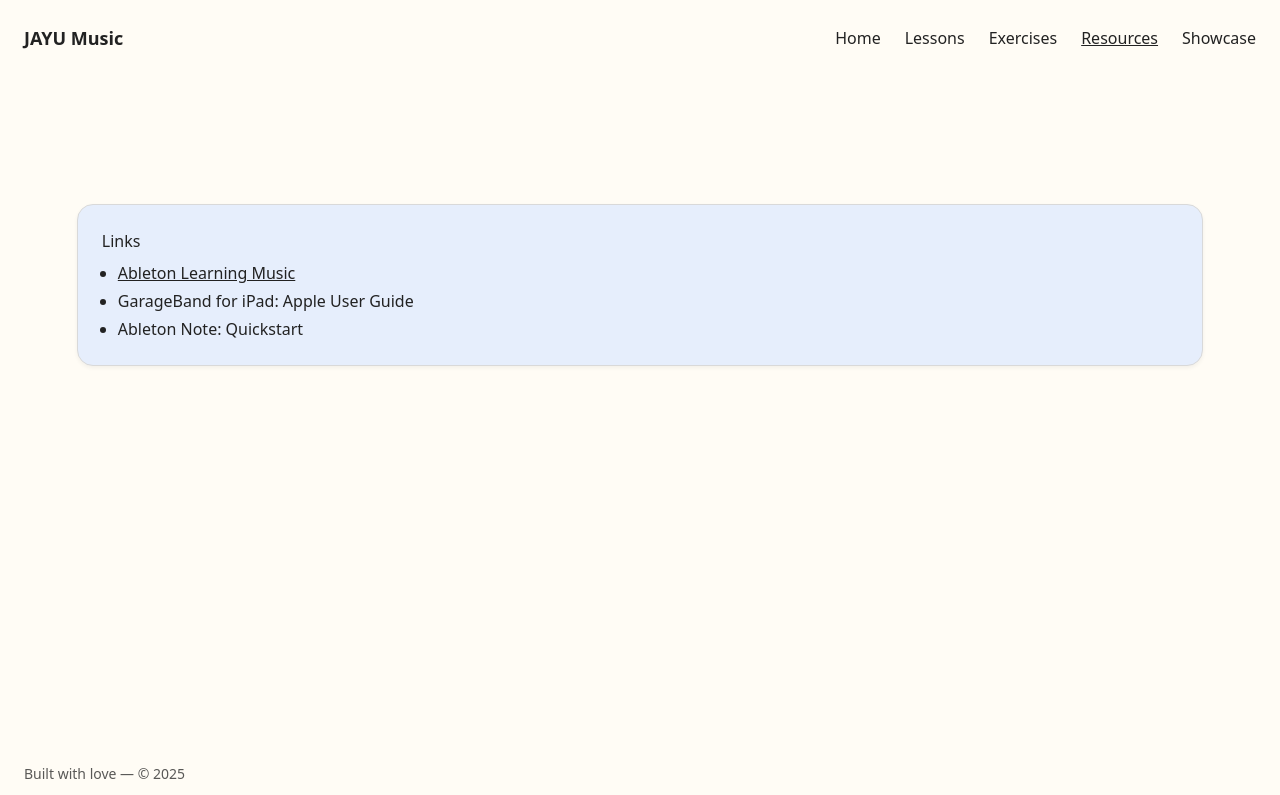
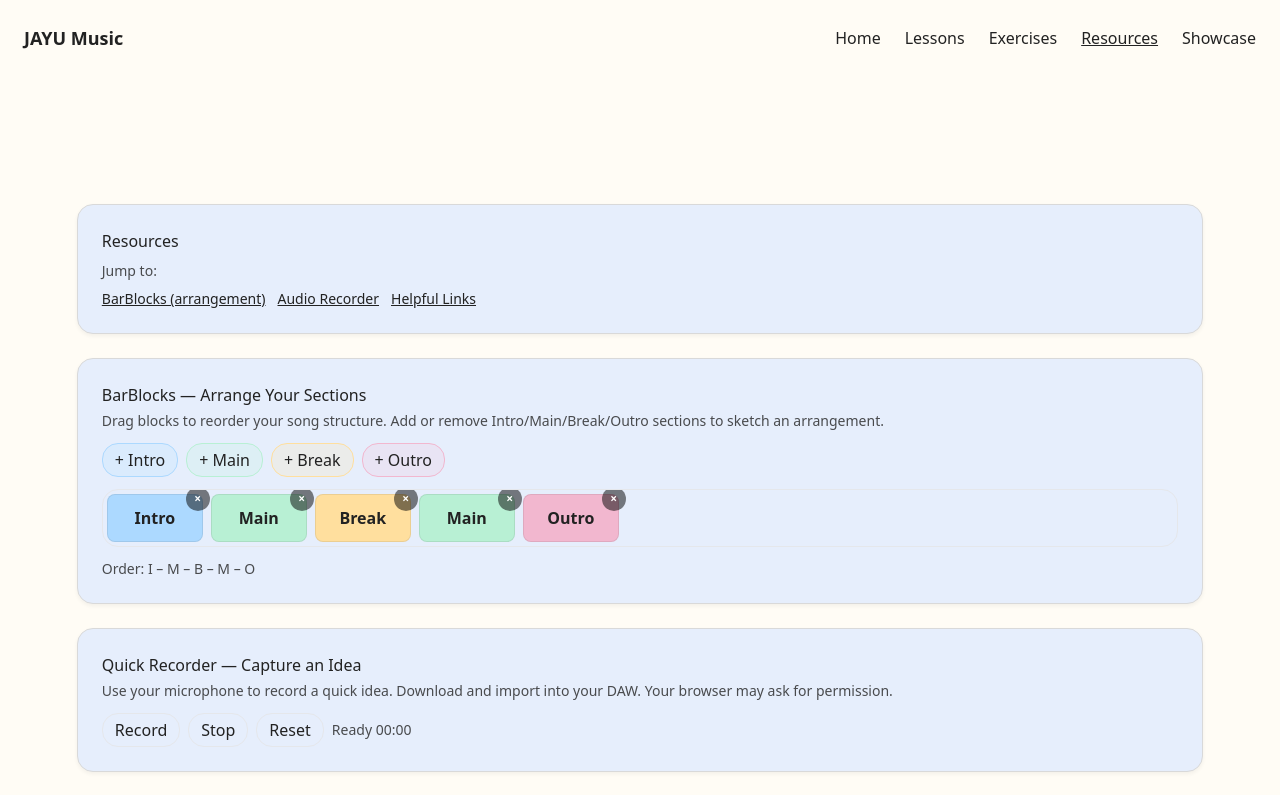
Before and after one commit to shanikweb/jayu-music, a React (Vite) app: page /resources in a window 1280 px wide. Shown: the top 795 px of the page. Built offline with nearby package versions, Linux system fonts and the light colour scheme.

Commit message:
bar blocks

```diff
--- /dev/null
+++ b/src/components/AudioRecorder.tsx
@@ -0,0 +1,100 @@
+import { useEffect, useRef, useState } from 'react';
+
+type Status = 'idle' | 'recording' | 'stopped' | 'unsupported' | 'denied' | 'error';
+
+export default function AudioRecorder() {
+  const [status, setStatus] = useState<Status>('idle');
+  const [url, setUrl] = useState<string | null>(null);
+  const [elapsed, setElapsed] = useState(0);
+  const mediaRef = useRef<MediaRecorder | null>(null);
+  const chunksRef = useRef<BlobPart[]>([]);
+  const timerRef = useRef<number | null>(null);
+
+  useEffect(() => {
+    if (!('MediaRecorder' in window)) setStatus('unsupported');
+  }, []);
+
+  useEffect(() => {
+    return () => {
+      if (timerRef.current) window.clearInterval(timerRef.current);
+    };
+  }, []);
+
+  async function start() {
+    try {
+      const stream = await navigator.mediaDevices.getUserMedia({ audio: true });
+      const mr = new MediaRecorder(stream);
+      mediaRef.current = mr;
+      chunksRef.current = [];
+
+      mr.ondataavailable = (e) => {
+        if (e.data.size > 0) chunksRef.current.push(e.data);
+      };
+      mr.onstop = () => {
+        const blob = new Blob(chunksRef.current, { type: 'audio/webm' });
+        const objectUrl = URL.createObjectURL(blob);
+        setUrl(objectUrl);
+      };
+
+      mr.start();
+      setElapsed(0);
+      timerRef.current = window.setInterval(() => setElapsed((t) => t + 1), 1000);
+      setStatus('recording');
+    } catch (err: any) {
+      if (err && err.name === 'NotAllowedError') setStatus('denied');
+      else setStatus('error');
+    }
+  }
+
+  function stop() {
+    mediaRef.current?.stop();
+    mediaRef.current?.stream.getTracks().forEach((t) => t.stop());
+    if (timerRef.current) window.clearInterval(timerRef.current);
+    setStatus('stopped');
+  }
+
+  function reset() {
+    setUrl(null);
+    setElapsed(0);
+    setStatus('idle');
+  }
+
+  const mm = Math.floor(elapsed / 60)
+    .toString()
+    .padStart(2, '0');
+  const ss = (elapsed % 60).toString().padStart(2, '0');
+
+  return (
+    <div className="space-y-2">
+      <div className="flex items-center gap-2">
+        <button className="px-3 py-1 rounded border" onClick={start} disabled={status === 'recording' || status === 'unsupported'}>
+          Record
+        </button>
+        <button className="px-3 py-1 rounded border" onClick={stop} disabled={status !== 'recording'}>
+          Stop
+        </button>
+        <button className="px-3 py-1 rounded border" onClick={reset}>
+          Reset
+        </button>
+        <span className="text-sm opacity-80">
+          {status === 'recording' ? 'Recording… ' : 'Ready'} {mm}:{ss}
+        </span>
+      </div>
+      {status === 'unsupported' && (
+        <div className="text-sm opacity-80">MediaRecorder not supported in this browser.</div>
+      )}
+      {status === 'denied' && (
+        <div className="text-sm opacity-80">Microphone permission denied. Check browser settings.</div>
+      )}
+      {status === 'error' && <div className="text-sm opacity-80">Could not start recording.</div>}
+      {url && (
+        <div className="flex items-center gap-3">
+          <audio controls src={url} />
+          <a className="underline" href={url} download={`idea-${Date.now()}.webm`}>
+            Download
+          </a>
+        </div>
+      )}
+    </div>
+  );
+}
--- /dev/null
+++ b/src/components/BarBlocks.tsx
@@ -0,0 +1,119 @@
+import { useMemo, useState } from 'react';
+
+type SectionType = 'Intro' | 'Main' | 'Break' | 'Outro';
+type Block = { id: string; type: SectionType };
+
+const COLORS: Record<SectionType, string> = {
+  Intro: '#acd9ff',
+  Main: '#b8f0d4',
+  Break: '#ffdf9e',
+  Outro: '#f2b7cf',
+};
+
+function uid() {
+  return Math.random().toString(36).slice(2, 9);
+}
+
+export default function BarBlocks() {
+  const [blocks, setBlocks] = useState<Block[]>([
+    { id: uid(), type: 'Intro' },
+    { id: uid(), type: 'Main' },
+    { id: uid(), type: 'Break' },
+    { id: uid(), type: 'Main' },
+    { id: uid(), type: 'Outro' },
+  ]);
+
+  const summary = useMemo(
+    () =>
+      blocks
+        .map((b) => (b.type === 'Intro' ? 'I' : b.type === 'Main' ? 'M' : b.type === 'Break' ? 'B' : 'O'))
+        .join(' – '),
+    [blocks]
+  );
+
+  function add(type: SectionType) {
+    setBlocks((prev) => [...prev, { id: uid(), type }]);
+  }
+
+  function remove(id: string) {
+    setBlocks((prev) => prev.filter((b) => b.id !== id));
+  }
+
+  // Drag-and-drop reorder using native HTML5 DnD
+  const [dragId, setDragId] = useState<string | null>(null);
+
+  function onDragStart(id: string) {
+    setDragId(id);
+  }
+
+  function onDragOver(e: React.DragEvent, overId: string) {
+    e.preventDefault();
+    if (!dragId || dragId === overId) return;
+    setBlocks((prev) => {
+      const from = prev.findIndex((b) => b.id === dragId);
+      const to = prev.findIndex((b) => b.id === overId);
+      if (from === -1 || to === -1) return prev;
+      const copy = prev.slice();
+      const [moved] = copy.splice(from, 1);
+      copy.splice(to, 0, moved);
+      return copy;
+    });
+  }
+
+  return (
+    <div className="space-y-3">
+      <div className="flex flex-wrap gap-2">
+        {(['Intro', 'Main', 'Break', 'Outro'] as SectionType[]).map((t) => (
+          <button
+            key={t}
+            className="px-3 py-1 rounded border"
+            style={{ background: COLORS[t] + '33', borderColor: COLORS[t] }}
+            onClick={() => add(t)}
+          >
+            + {t}
+          </button>
+        ))}
+      </div>
+
+      <div className="rounded border overflow-hidden">
+        <div className="flex flex-wrap">
+          {blocks.map((b) => (
+            <div
+              key={b.id}
+              className="relative m-1 cursor-grab select-none"
+              draggable
+              onDragStart={() => onDragStart(b.id)}
+              onDragOver={(e) => onDragOver(e, b.id)}
+              style={{
+                background: COLORS[b.type],
+                border: '1px solid rgba(0,0,0,.08)',
+                borderRadius: 8,
+                width: 96,
+                height: 48,
+                display: 'grid',
+                placeItems: 'center',
+                fontWeight: 600,
+              }}
+              title="Drag to reorder"
+            >
+              {b.type}
+              <button
+                aria-label="Remove"
+                onClick={(e) => {
+                  e.stopPropagation();
+                  remove(b.id);
+                }}
+                className="absolute -top-2 -right-2 w-6 h-6 rounded-full text-xs"
+                style={{ background: 'rgba(0,0,0,.5)', color: 'white' }}
+              >
+                ×
+              </button>
+            </div>
+          ))}
+        </div>
+      </div>
+
+      <div className="text-sm opacity-80">Order: {summary}</div>
+    </div>
+  );
+}
--- a/src/pages/Resources.tsx
+++ b/src/pages/Resources.tsx
@@ -1,10 +1,51 @@
+import { useRef } from 'react';
+import BarBlocks from '../components/BarBlocks';
+import AudioRecorder from '../components/AudioRecorder';
+import { useSmoothAnchors } from '../shared/useSmoothAnchors';
+
 /**
- * Resources page collects useful external links for the students.
+ * Resources page now includes interactive tools and smooth in-page navigation.
  */
 export default function Resources() {
+  const containerRef = useRef<HTMLDivElement | null>(null);
+  useSmoothAnchors(containerRef.current);
+
   return (
+    <div ref={containerRef} className="space-y-6">
+      {/* In-page nav */}
       <div className="card">
-      <div className="font-medium mb-2">Links</div>
+        <div className="font-medium mb-2">Resources</div>
+        <div className="text-sm opacity-80 mb-2">Jump to:</div>
+        <nav className="flex flex-wrap gap-3 text-sm">
+          <a className="underline" href="#arrangement">BarBlocks (arrangement)</a>
+          <a className="underline" href="#recorder">Audio Recorder</a>
+          <a className="underline" href="#links">Helpful Links</a>
+        </nav>
+      </div>
+
+      {/* BarBlocks */}
+      <section id="arrangement" className="card">
+        <div className="font-medium mb-1">BarBlocks — Arrange Your Sections</div>
+        <p className="opacity-80 text-sm mb-3">
+          Drag blocks to reorder your song structure. Add or remove Intro/Main/Break/Outro
+          sections to sketch an arrangement.
+        </p>
+        <BarBlocks />
+      </section>
+
+      {/* Audio Recorder */}
+      <section id="recorder" className="card">
+        <div className="font-medium mb-1">Quick Recorder — Capture an Idea</div>
+        <p className="opacity-80 text-sm mb-3">
+          Use your microphone to record a quick idea. Download and import into your DAW.
+          Your browser may ask for permission.
+        </p>
+        <AudioRecorder />
+      </section>
+
+      {/* External Links */}
+      <section id="links" className="card">
+        <div className="font-medium mb-2">Helpful Links</div>
         <ul className="list-disc pl-4 space-y-1">
           <li>
             <a href="https://learningmusic.ableton.com" className="underline">
@@ -12,12 +53,17 @@ export default function Resources() {
             </a>
           </li>
           <li>
-          <span>GarageBand for iPad: Apple User Guide</span>
+            <a className="underline" href="https://support.apple.com/guide/garageband-ipad/welcome/ipados">
+              GarageBand for iPad — Apple User Guide
+            </a>
           </li>
           <li>
-          <span>Ableton Note: Quickstart</span>
+            <a className="underline" href="https://www.ableton.com/en/note/">
+              Ableton Note — Quickstart
+            </a>
           </li>
         </ul>
+      </section>
     </div>
   );
 }
--- /dev/null
+++ b/src/shared/useSmoothAnchors.ts
@@ -0,0 +1,30 @@
+import { useEffect } from 'react';
+import { gsap } from 'gsap';
+import { ScrollToPlugin } from 'gsap/ScrollToPlugin';
+
+gsap.registerPlugin(ScrollToPlugin);
+
+/**
+ * Smoothly scroll to in-page anchors using GSAP ScrollToPlugin.
+ * Attach to a container (or document) to intercept local anchor clicks.
+ */
+export function useSmoothAnchors(container?: HTMLElement | null) {
+  useEffect(() => {
+    const root = container ?? document;
+    function onClick(e: Event) {
+      const t = e.target as HTMLElement | null;
+      if (!t) return;
+      // Ascend to nearest anchor
+      const a = t.closest('a[href^="#"]') as HTMLAnchorElement | null;
+      if (!a) return;
+      const id = a.getAttribute('href');
+      if (!id || id.length < 2) return;
+      const target = document.querySelector(id);
+      if (!target) return;
+      e.preventDefault();
+      gsap.to(window, { duration: 0.6, ease: 'power2.out', scrollTo: { y: target as Element, offsetY: 16 } });
+    }
+    root.addEventListener('click', onClick);
+    return () => root.removeEventListener('click', onClick);
+  }, [container]);
+}
```
Also changed, not shown: 6 other files (tests, documents, lock files or other folders). Lines whose indentation alone changed are shown as unchanged.
